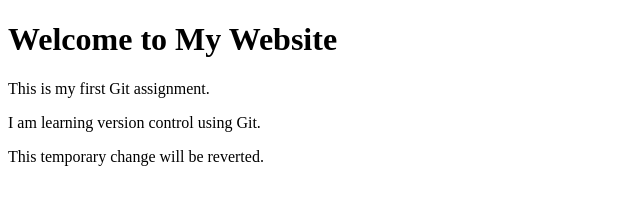
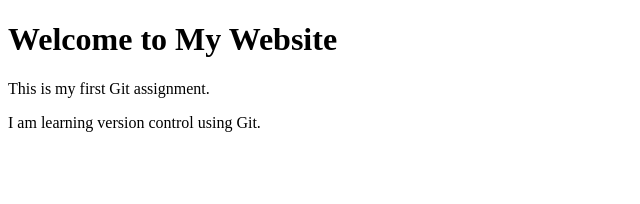
Before and after one commit to MohammedSaad2701/Git-Workflow-Assignment, a plain HTML site: page index.html in a window 1280 px wide. Shown: the whole page, without its empty margins (0-640 px from the left). Drawn offline with Linux system fonts and the light colour scheme.

```diff
--- a/index.html
+++ b/index.html
@@ -7,6 +7,5 @@
     <h1>Welcome to My Website</h1>
     <p>This is my first Git assignment.</p>
     <p>I am learning version control using Git.</p>
-    <p>This temporary change will be reverted.</p>
 </body>
 </html>
```
Also changed, not shown: git_commands.txt (added).
